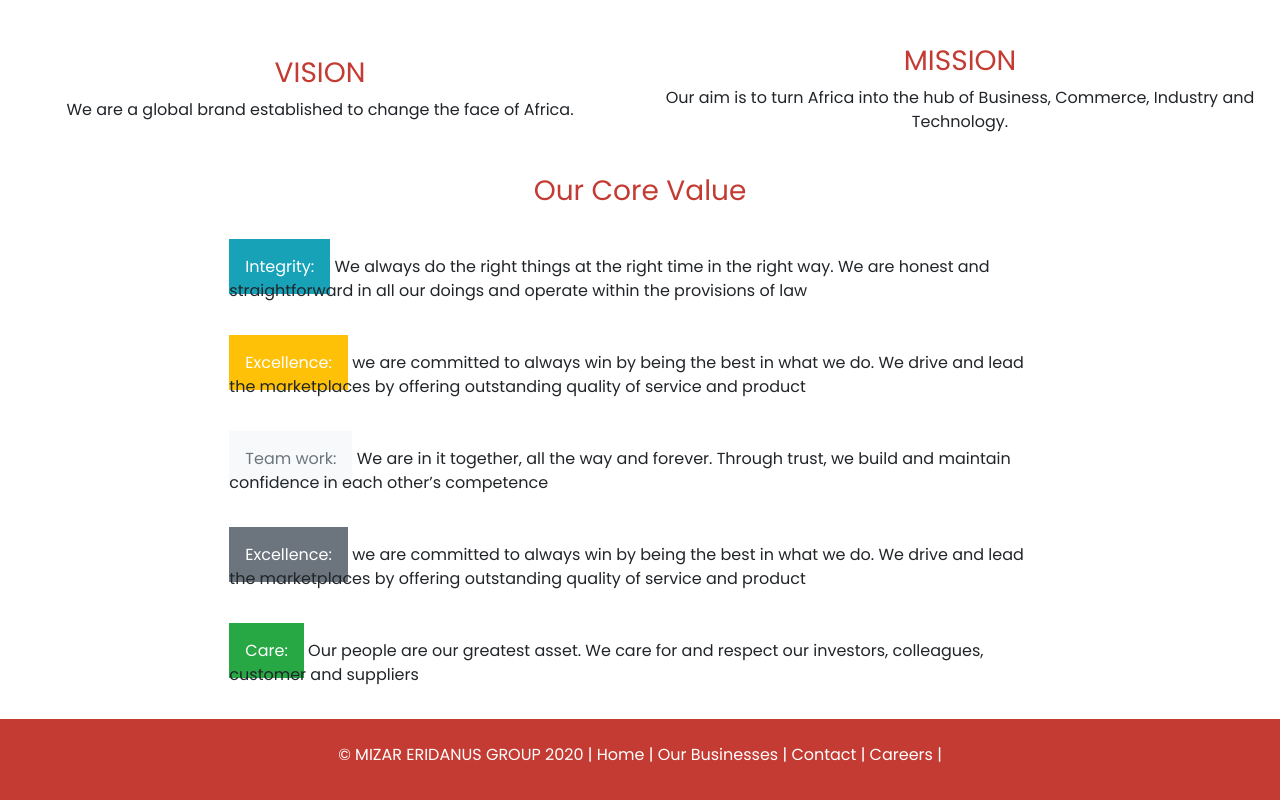
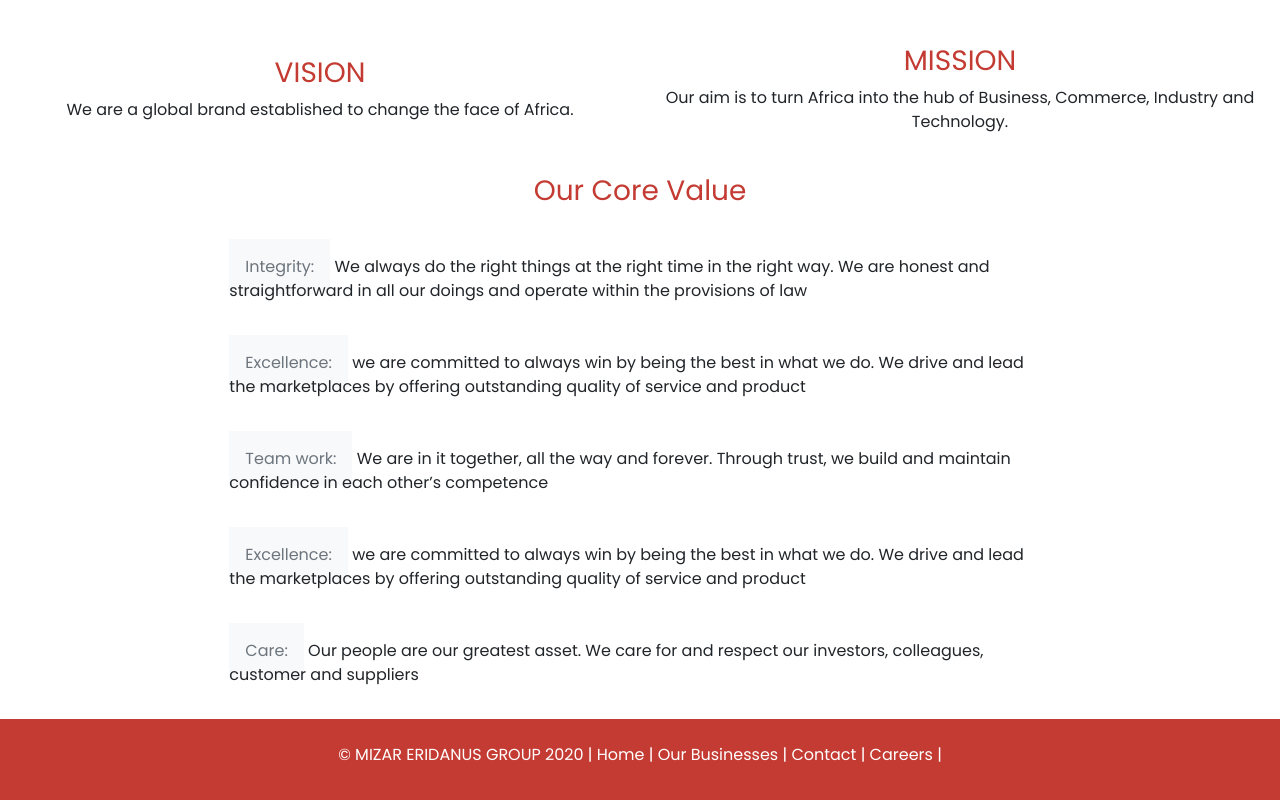
Before and after one commit to ereyomi/mizar-app, an Angular app: page /whoWeAre in a window 1280 px wide. Shown: the part 540-1340 px from the top of the page. Built offline with nearby package versions, Linux system fonts and the light colour scheme.

Commit message:
feat: add more part to who we are page b

```diff
--- a/src/app/pages/who-we-are/who-we-are.component.html
+++ b/src/app/pages/who-we-are/who-we-are.component.html
@@ -42,7 +42,7 @@
         <div class="row d-flex justify-content-center">
             <div class="col-12 col-md-8 p-3 p-md-3">
                 <p class="">
-                    <span class="bg-info p-3 p-md-3 text-white">Integrity:</span>
+                    <span class="bg-light p-3 p-md-3 text-secondary">Integrity:</span>
                     We always do the right things at the right time in the right way.
                     We are honest and straightforward in all
                     our doings and operate within the provisions of law
@@ -53,7 +53,7 @@
         <div class="row d-flex justify-content-center">
             <div class="col-12 col-md-8 p-3 p-md-3">
                 <p class="">
-                    <span class="bg-warning p-3 p-md-3 text-white">Excellence:</span>
+                    <span class="bg-light p-3 p-md-3 text-secondary">Excellence:</span>
                     we are committed to always win by being the best in what we do.
                     We drive and lead the marketplaces by offering
                     outstanding quality of service and product
@@ -75,7 +75,7 @@
         <div class="row d-flex justify-content-center">
             <div class="col-12 col-md-8 p-3 p-md-3">
                 <p class="">
-                    <span class="bg-secondary p-3 p-md-3 text-white">Excellence:</span>
+                    <span class="bg-light p-3 p-md-3 text-secondary">Excellence:</span>
                     we are committed to always win by being the best in what we do.
                     We drive and lead the marketplaces by offering
                     outstanding quality of service and product
@@ -87,7 +87,7 @@
         <div class="row d-flex justify-content-center">
             <div class="col-12 col-md-8 p-3 p-md-3">
                 <p class="">
-                    <span class="bg-success p-3 p-md-3 text-white">Care:</span>
+                    <span class="bg-light p-3 p-md-3 text-secondary">Care:</span>
                     Our people are our greatest asset. We care for and respect our investors,
                     colleagues, customer and suppliers
                 </p>
```
